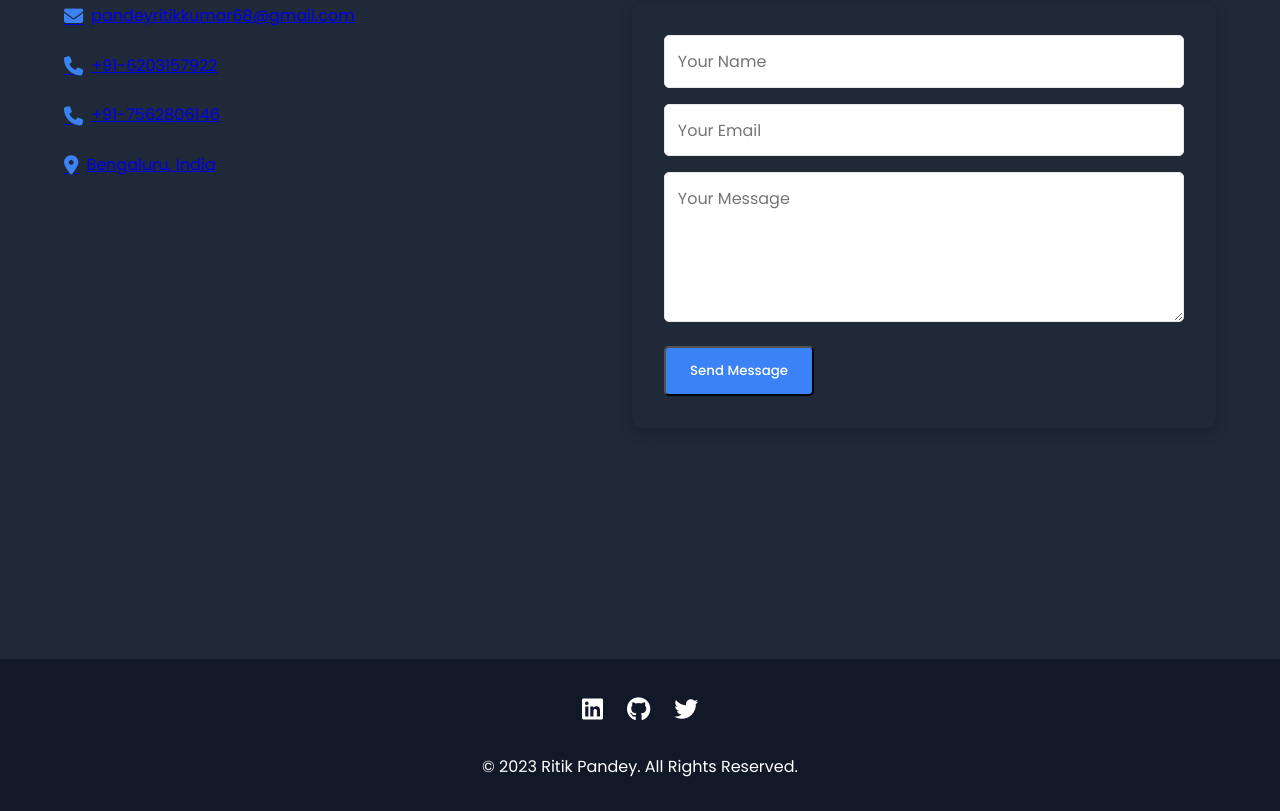
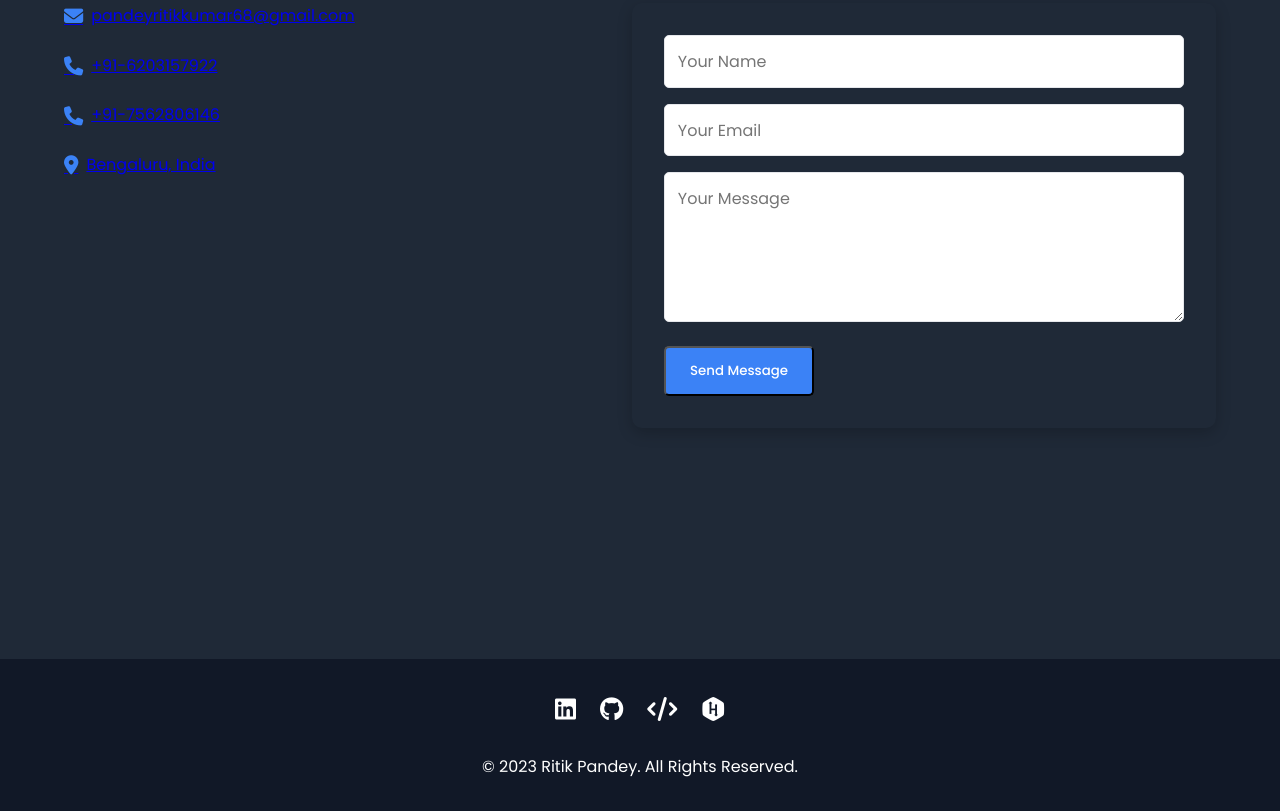
Before and after one commit to RitikPandey68/My_First_Portfolio, a plain HTML site: page index.html in a window 1280 px wide. Shown: the part 5347-6158 px from the top of the page. Drawn offline with Linux system fonts and the light colour scheme.

Commit message:
Update social links in footer section
Signed-off-by: Ritik Pandey <pandeyritikkumar68@gmail.com>

```diff
--- a/index.html
+++ b/index.html
@@ -354,11 +354,12 @@ collaborating closely with frontend and DevOps teams to deliver reliable product
 
 
     <footer>
-        <div class="social-links">
-            <a href="https://www.linkedin.com/in/ritik-pandey-594716323/" target="_blank"><i class="fab fa-linkedin"></i></a>
-            <a href="https://github.com/RitikPandey1" target="_blank"><i class="fab fa-github"></i></a>
-            <a href="https://twitter.com/yourusername" target="_blank"><i class="fab fa-twitter"></i></a>
-        </div>
+       <div class="social-links">
+           <a href="https://www.linkedin.com/in/ritik-pandey-sde/" target="_blank"><i class="fab fa-linkedin"></i></a>
+           <a href="https://github.com/RitikPandey68" target="_blank"><i class="fab fa-github"></i></a>
+           <a href="https://leetcode.com/u/ritikpandeycode/" target="_blank"><i class="fas fa-code"></i></a>
+           <a href="https://www.hackerrank.com/profile/pandeyritikkuma1/" target="_blank"><i class="fab fa-hackerrank"></i></a>
+       </div>
         <p>&copy; 2023 Ritik Pandey. All Rights Reserved.</p>
     </footer>
 
```
